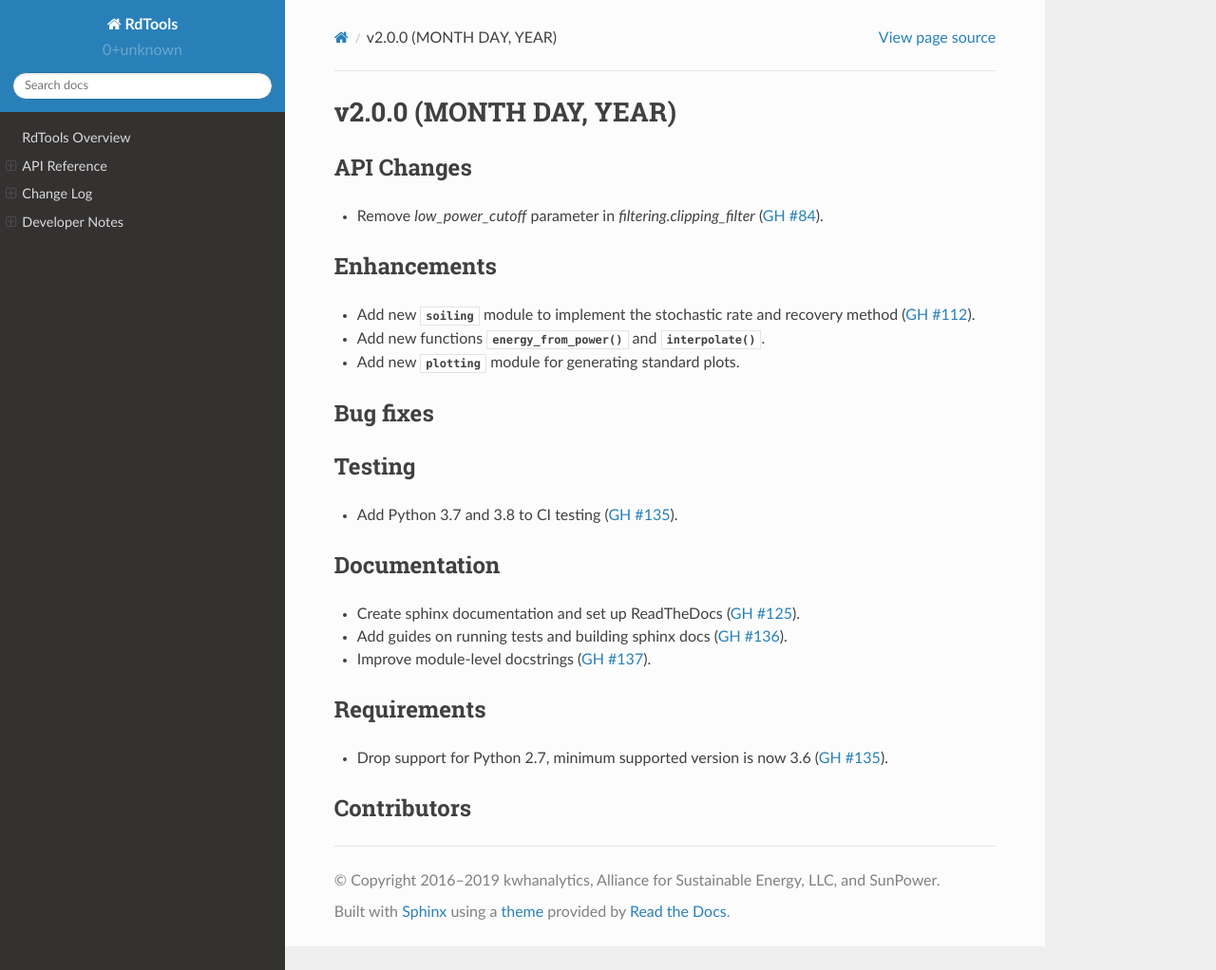
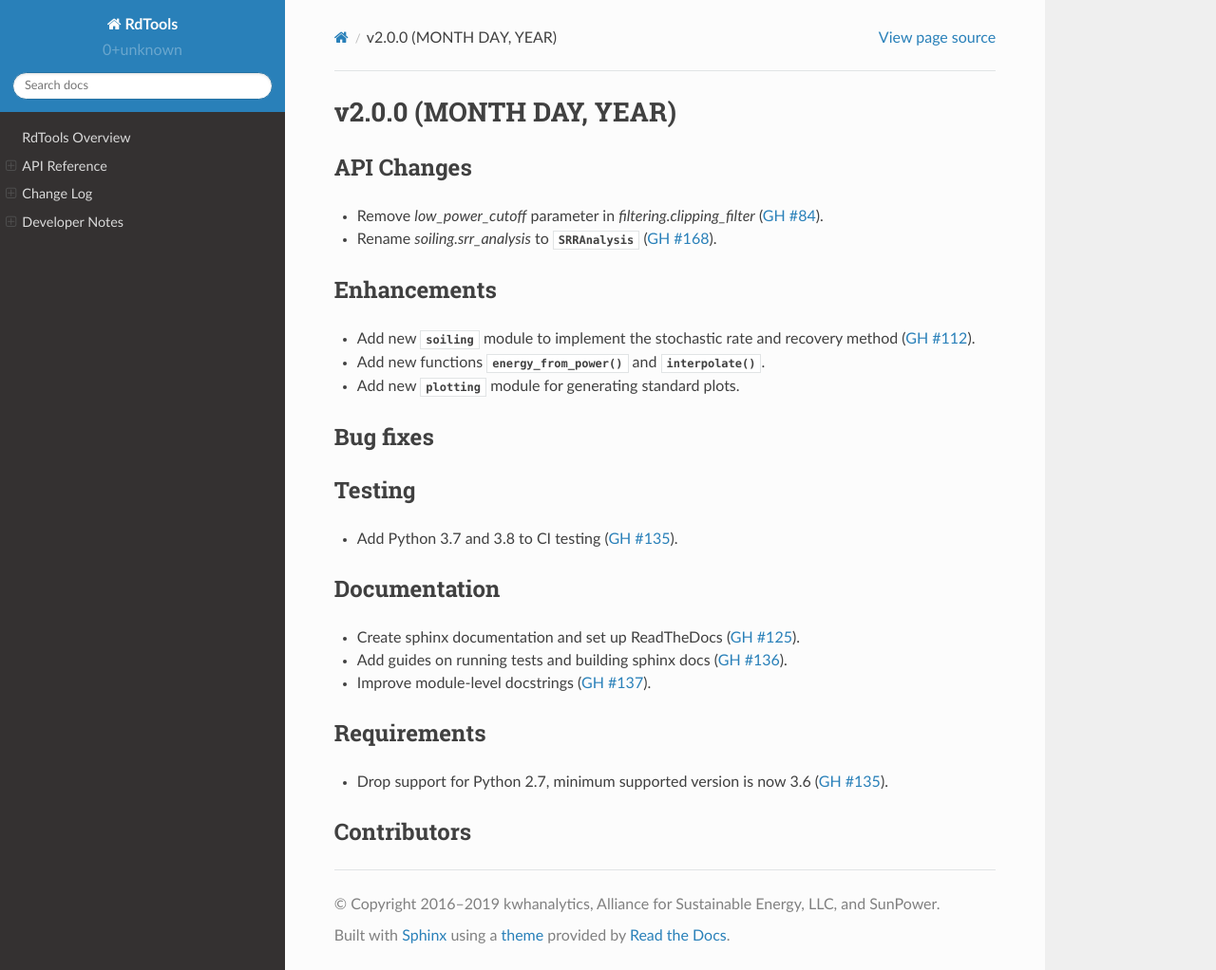
Before and after one commit to NREL/rdtools, a Sphinx documentation site: the page built from docs/sphinx/source/changelog/v2.0.0.rst, in a window 1280 px wide and 1022 px high. Shown: the whole window at 95% size. Built offline with Sphinx 7.4.7 and the Read the Docs theme 2.0.0, drawn with Linux system fonts in a browser that asks for light colours; pages that are not in the unit, such as notebooks, are missing from menus.

Commit message:
changelog

```diff
--- a/docs/sphinx/source/changelog/v2.0.0.rst
+++ b/docs/sphinx/source/changelog/v2.0.0.rst
@@ -5,6 +5,7 @@ v2.0.0 (MONTH DAY, YEAR)
 API Changes
 -----------
 * Remove `low_power_cutoff` parameter in `filtering.clipping_filter` (:issue:`84`).
+* Rename `soiling.srr_analysis` to :py:class:`~rdtools.soiling.SRRAnalysis` (:pull:`168`).
 
 Enhancements
 ------------
```
